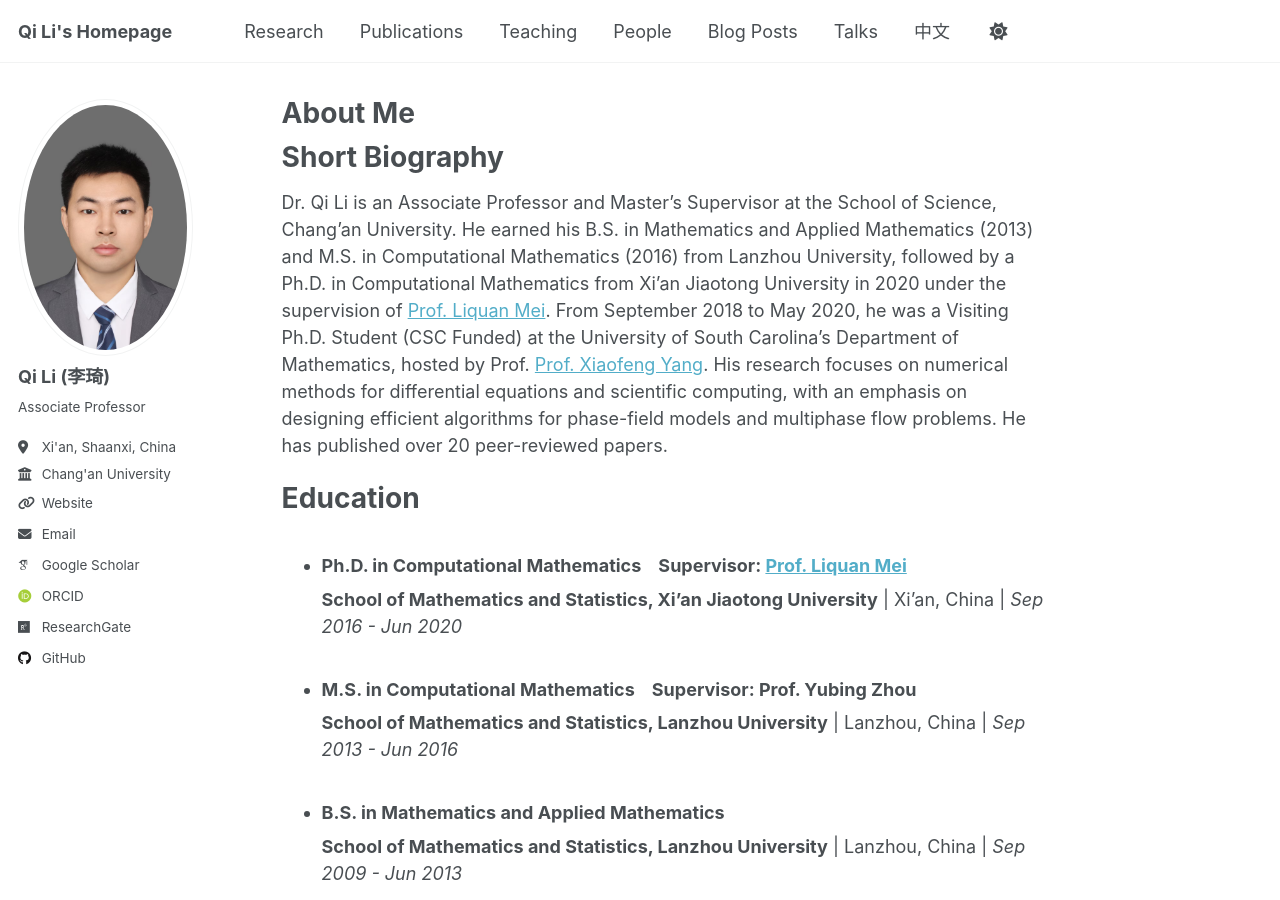
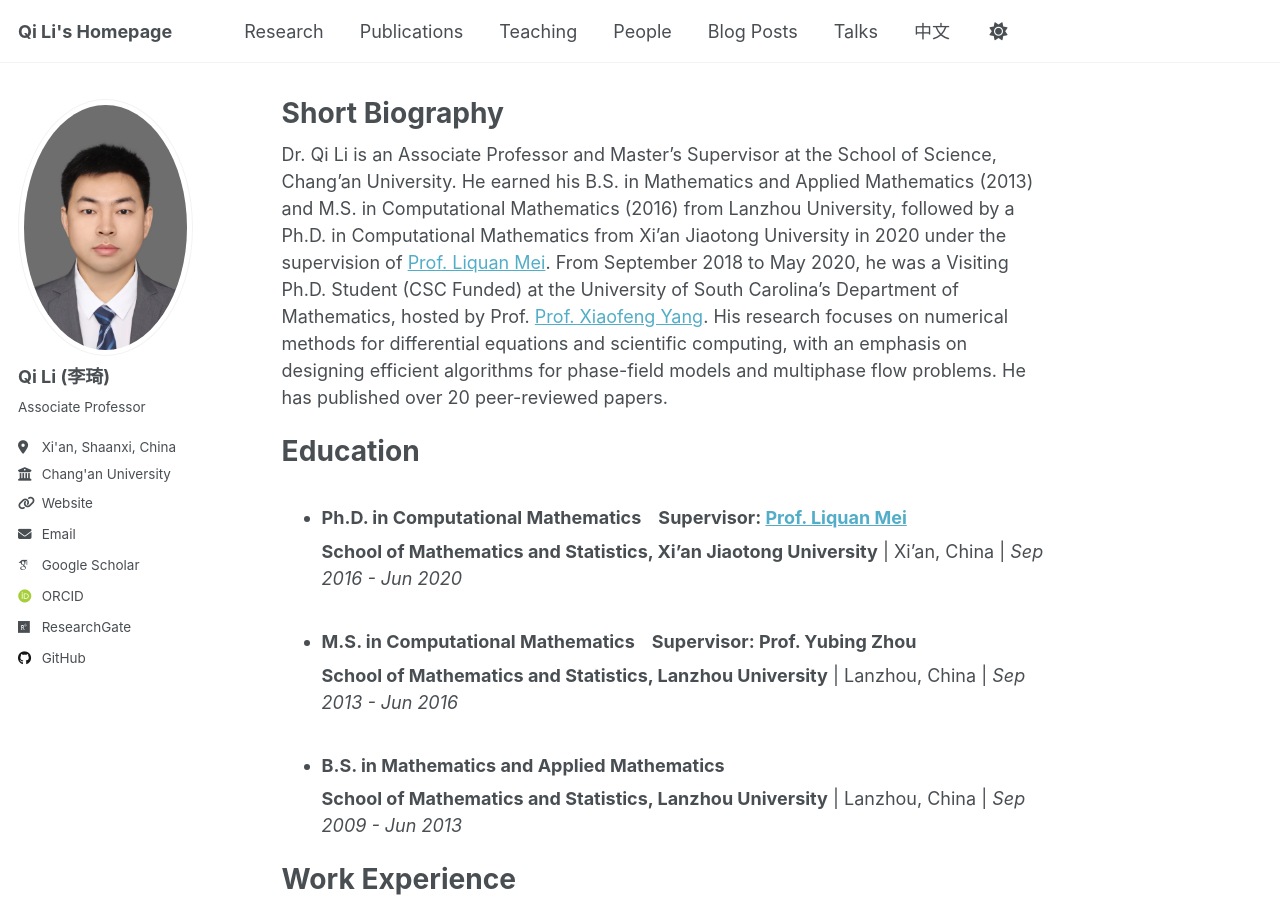
Before and after one commit to liqihao2000/liqihao2000.github.io, a Jekyll site: the page built from _pages/about.md, in a window 1280 px wide and 900 px high. Built offline with Jekyll 4.4.1, drawn with Linux system fonts in a browser that asks for light colours; some web fonts are replaced.

Commit message:
update info

```diff
--- a/_pages/about.md
+++ b/_pages/about.md
@@ -1,13 +1,13 @@
 ---
 permalink: /
-title: "About Me"
+title: "Short Biography"
 author_profile: true
 redirect_from:
   - /about/
   - /about.html
 ---
 
-# Short Biography
+
 Dr. Qi Li is an Associate Professor and Master's Supervisor at the School of Science, Chang'an University. He earned his B.S. in Mathematics and Applied Mathematics (2013) and M.S. in Computational Mathematics (2016) from Lanzhou University, followed by a Ph.D. in Computational Mathematics from Xi'an Jiaotong University in 2020 under the supervision of [Prof. Liquan Mei](http://gr.xjtu.edu.cn/web/lqmei). From September 2018 to May 2020, he was a Visiting Ph.D. Student (CSC Funded) at the University of South Carolina's Department of Mathematics, hosted by Prof. [Prof. Xiaofeng Yang](https://people.math.sc.edu/xfyang/). His research focuses on numerical methods for differential equations and scientific computing, with an emphasis on designing efficient algorithms for phase-field models and multiphase flow problems. He has published over 20 peer-reviewed papers.
 
 
```
